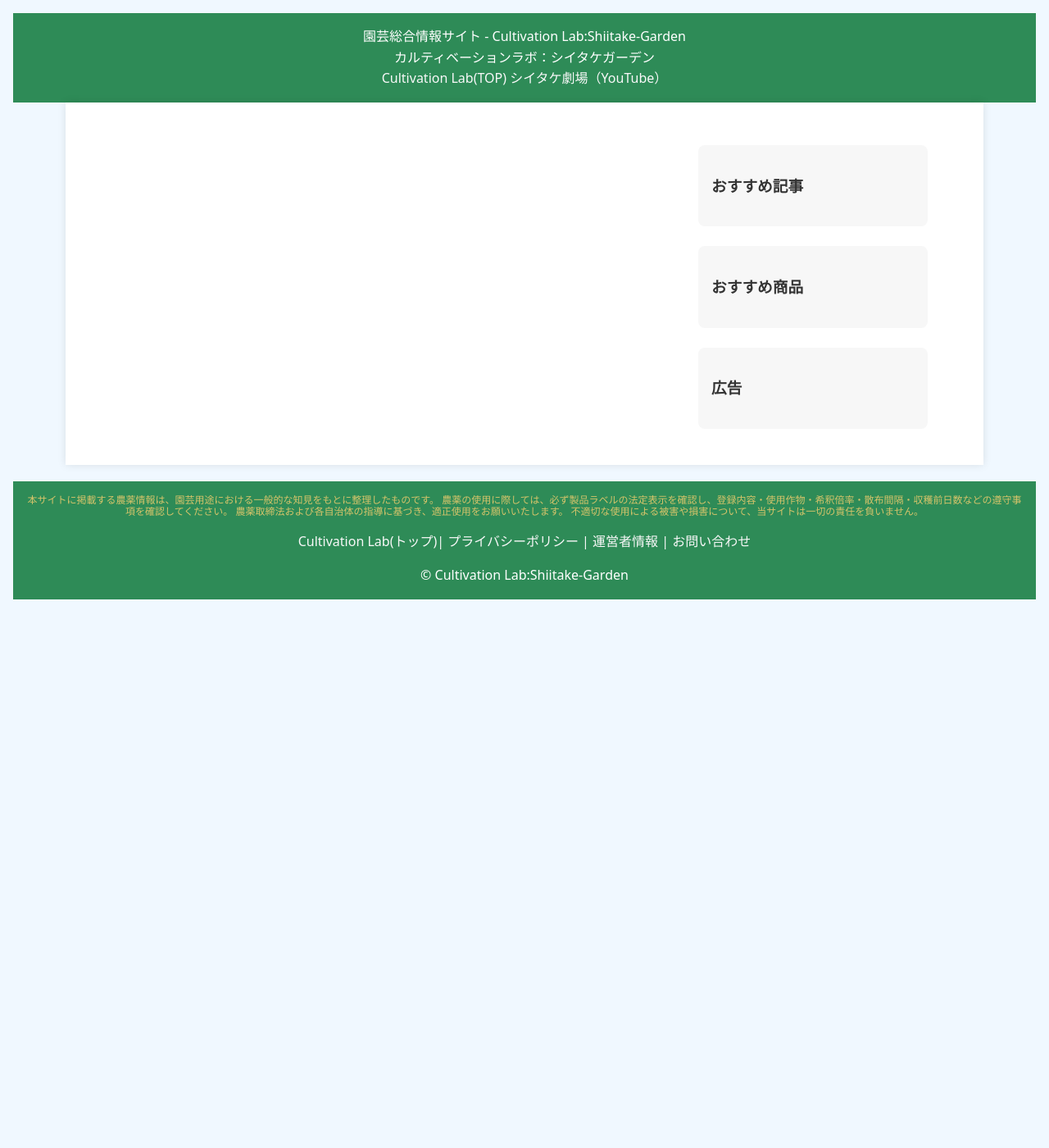
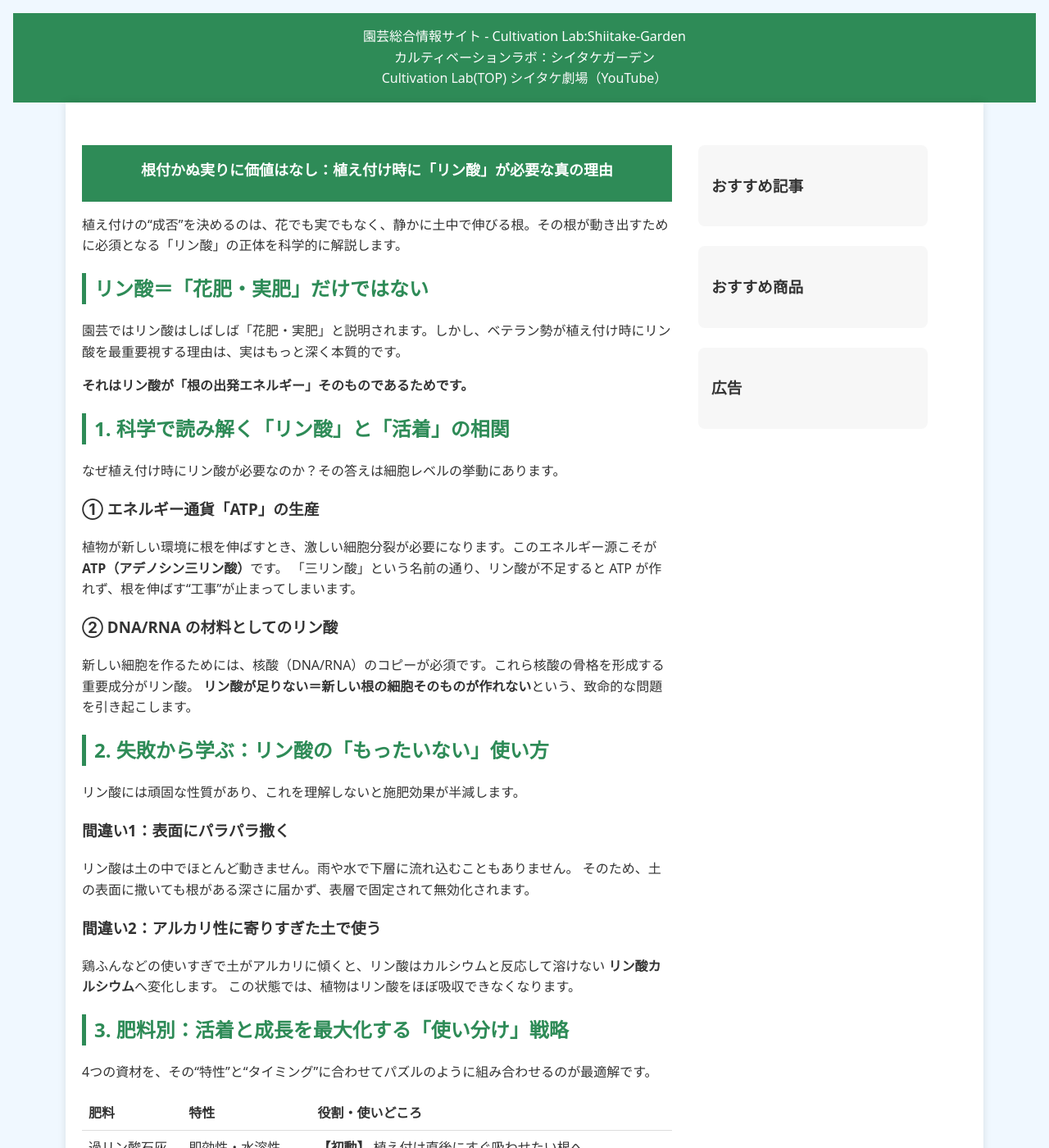
Before and after one commit to shiitake-garden/shiitake-garden.github.io, a Jekyll site: the page built from column/column_rin.html, in a window 1280 px wide and 1400 px high. Shown: the whole window at 82% size. Built offline with Jekyll 4.4.1, drawn with Linux system fonts in a browser that asks for light colours; some of the changed text lies outside the part shown.

Commit message:
Update column_rin.html

```diff
--- a/column/column_rin.html
+++ b/column/column_rin.html
@@ -1,6 +1,6 @@
 ---
 layout: default_care
-title: カルティベーションラボ
+title: なぜ植え付け時にリン酸？
 ---
 
 
@@ -12,6 +12,116 @@ title: カルティベーションラボ
 <section class="article-layout">
 
   <article class="article-main">
+
+   <header>
+      <h1>根付かぬ実りに価値はなし：植え付け時に「リン酸」が必要な真の理由</h1>
+    </header>
+      <p class="lead">植え付けの“成否”を決めるのは、花でも実でもなく、静かに土中で伸びる根。その根が動き出すために必須となる「リン酸」の正体を科学的に解説します。</p>
+
+    <section id="intro">
+      <h2>リン酸＝「花肥・実肥」だけではない</h2>
+      <p>
+        園芸ではリン酸はしばしば「花肥・実肥」と説明されます。しかし、ベテラン勢が植え付け時にリン酸を最重要視する理由は、実はもっと深く本質的です。
+      </p>
+      <p><strong>それはリン酸が「根の出発エネルギー」そのものであるためです。</strong></p>
+    </section>
+
+    <section id="science">
+      <h2>1. 科学で読み解く「リン酸」と「活着」の相関</h2>
+      <p>なぜ植え付け時にリン酸が必要なのか？その答えは細胞レベルの挙動にあります。</p>
+
+      <h3>① エネルギー通貨「ATP」の生産</h3>
+      <p>
+        植物が新しい環境に根を伸ばすとき、激しい細胞分裂が必要になります。このエネルギー源こそが
+        <strong>ATP（アデノシン三リン酸）</strong>です。
+        「三リン酸」という名前の通り、リン酸が不足すると ATP が作れず、根を伸ばす“工事”が止まってしまいます。
+      </p>
+
+      <h3>② DNA/RNA の材料としてのリン酸</h3>
+      <p>
+        新しい細胞を作るためには、核酸（DNA/RNA）のコピーが必須です。これら核酸の骨格を形成する重要成分がリン酸。
+        <strong>リン酸が足りない＝新しい根の細胞そのものが作れない</strong>という、致命的な問題を引き起こします。
+      </p>
+    </section>
+
+    <section id="mistakes">
+      <h2>2. 失敗から学ぶ：リン酸の「もったいない」使い方</h2>
+      <p>リン酸には頑固な性質があり、これを理解しないと施肥効果が半減します。</p>
+
+      <h3>間違い1：表面にパラパラ撒く</h3>
+      <p>
+        リン酸は土の中でほとんど動きません。雨や水で下層に流れ込むこともありません。
+        そのため、土の表面に撒いても根がある深さに届かず、表層で固定されて無効化されます。
+      </p>
+
+      <h3>間違い2：アルカリ性に寄りすぎた土で使う</h3>
+      <p>
+        鶏ふんなどの使いすぎで土がアルカリに傾くと、リン酸はカルシウムと反応して溶けない
+        <strong>リン酸カルシウム</strong>へ変化します。
+        この状態では、植物はリン酸をほぼ吸収できなくなります。
+      </p>
+    </section>
+
+    <section id="strategy">
+      <h2>3. 肥料別：活着と成長を最大化する「使い分け」戦略</h2>
+      <p>4つの資材を、その“特性”と“タイミング”に合わせてパズルのように組み合わせるのが最適解です。</p>
+
+      <div class="table-wrapper">
+        <table>
+          <thead>
+            <tr>
+              <th>肥料</th>
+              <th>特性</th>
+              <th>役割・使いどころ</th>
+            </tr>
+          </thead>
+          <tbody>
+            <tr>
+              <td>過リン酸石灰</td>
+              <td>即効性・水溶性</td>
+              <td><strong>【初動】</strong> 植え付け直後にすぐ吸わせたい根へ。</td>
+            </tr>
+            <tr>
+              <td>マグァンプK</td>
+              <td>緩効性・く溶性</td>
+              <td><strong>【インフラ】</strong> 根が伸びた先で持続供給。長期栄養源。</td>
+            </tr>
+            <tr>
+              <td>バットグアノ</td>
+              <td>緩効性・天然由来</td>
+              <td><strong>【品質】</strong> 腐植酸が固定化を防ぎ、果実の甘さ向上。</td>
+            </tr>
+            <tr>
+              <td>鶏ふん</td>
+              <td>有機質・石灰含有</td>
+              <td><strong>【ブースト】</strong> 石灰で酸度調整しつつ窒素を供給。</td>
+            </tr>
+          </tbody>
+        </table>
+      </div>
+    </section>
+
+    <section id="conclusion">
+      <h2>4. 結論：イチゴを最高に輝かせる「ハイブリッド施肥術」</h2>
+
+      <h3>① 土壌のベースキャンプ作り（元肥）</h3>
+      <p>
+        プランター全体の土に、マグァンプK（またはバットグアノ）を混ぜ込んでおきます。
+        根がどの方向に伸びてもリン酸が待ち構えている“待伏せ構造”ができます。
+      </p>
+
+      <h3>② 活着のロケットスタート（局所施肥）</h3>
+      <p>
+        植え穴の底付近にごく少量の過リン酸石灰を配置。
+        定植直後の弱い根に、ダイレクトにエネルギーを届けます。
+      </p>
+
+      <h3>③ 酸度バランスの調整</h3>
+      <p>
+        鶏ふんを少量混ぜ、窒素由来の酸性化を石灰分で中和します。
+        ただし pH を測定しながら<strong>弱酸性（5.5～6.5）</strong>をキープすることが鉄則です。
+      </p>
+    </section>
 
   </article>
 
```
